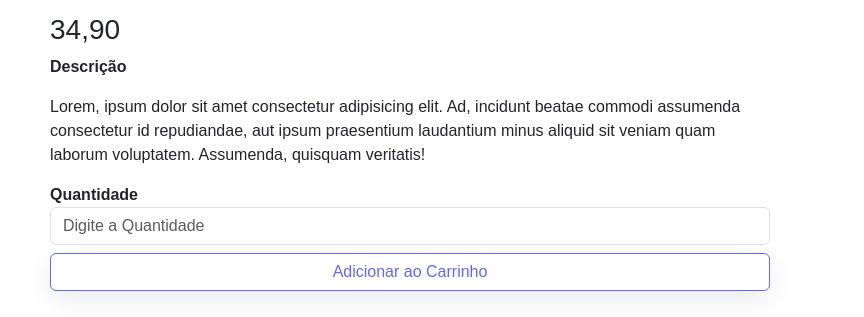
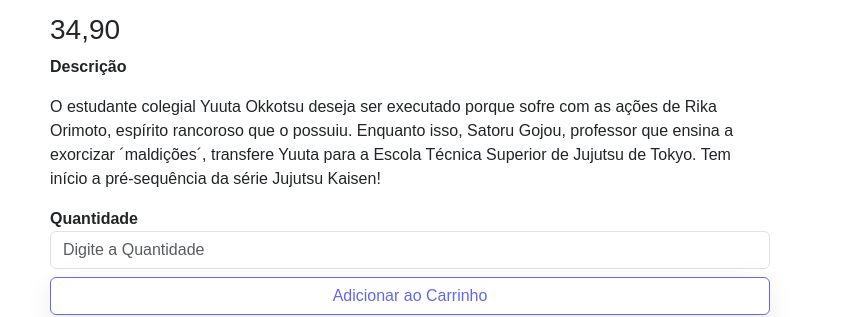
Before and after one commit to kengiiGMs/Carrinho-JS-BD-, a website: page mangas_jujutsu.html in a window 1280 px wide. Shown: the part 169-486 px from the top of the page, 416-1280 px from the left. Drawn offline with nearby package versions, Linux system fonts and the light colour scheme.

Commit message:
Corrigindo Textos das Páginas

```diff
--- a/mangas_jujutsu.html
+++ b/mangas_jujutsu.html
@@ -79,9 +79,10 @@
                     </p>
                     <h3>34,90</h3>
                     <p><b>Descrição</b></p>
-                    <p>Lorem, ipsum dolor sit amet consectetur adipisicing elit. Ad, incidunt beatae commodi assumenda
-                        consectetur id repudiandae, aut ipsum praesentium laudantium minus aliquid sit veniam quam
-                        laborum voluptatem. Assumenda, quisquam veritatis!</p>
+                    <p>O estudante colegial Yuuta Okkotsu deseja ser executado porque sofre com as ações de Rika
+                        Orimoto, espírito rancoroso que o possuiu. Enquanto isso, Satoru Gojou, professor que ensina a
+                        exorcizar ´maldições´, transfere Yuuta para a Escola Técnica Superior de Jujutsu de Tokyo. Tem
+                        início a pré-sequência da série Jujutsu Kaisen!</p>
                     <form id="formAdd">
                         <label for="quantity"><b>Quantidade</b></label>
                         <input type="number" class="form-control input-search" id="quantity" name="quantity"
```
Also changed, not shown: mangas.html (+3 -3 lines), mangas_kimetsu.html (+4 -4 lines), mangas_onePiece.html (+2 -3 lines).
